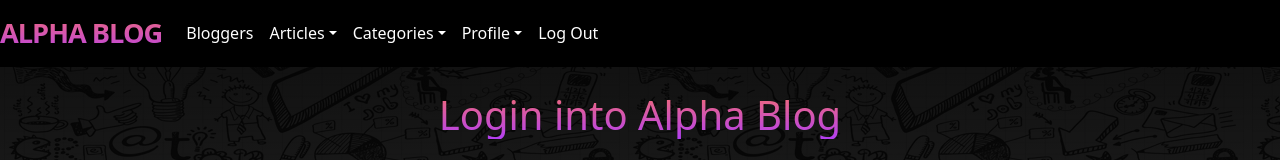
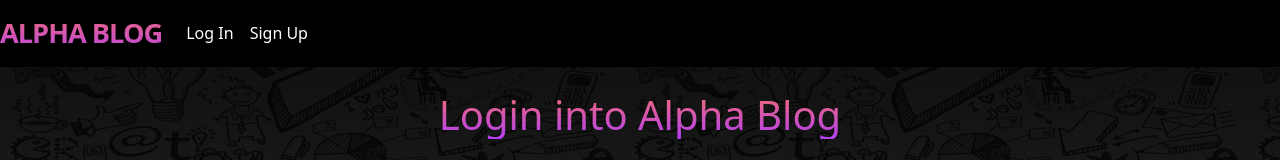
Before and after one commit to peacethedominator/alpha-blog-reactrails, a React (Vite) app in the folder react/: page /bloggers/signin in a window 1280 px wide. Shown: the top 160 px of the page. Built offline with nearby package versions, Linux system fonts and the light colour scheme.

Commit message:
useContext hook for isLoggedin?

```diff
--- /dev/null
+++ b/react/src/AuthContext.jsx
@@ -0,0 +1,15 @@
+import { createContext, useState } from 'react';
+
+const AuthContext = createContext();
+
+const AuthProvider = ({ children }) => {
+  const [isLoggedIn, setIsLoggedIn] = useState(false);
+
+  return (
+    <AuthContext.Provider value={{ isLoggedIn, setIsLoggedIn }}>
+      {children}
+    </AuthContext.Provider>
+  );
+};
+
+export { AuthContext, AuthProvider };
--- a/react/src/devise/sessions/new.jsx
+++ b/react/src/devise/sessions/new.jsx
@@ -1,8 +1,10 @@
-import { useState } from 'react';
+import { useState, useContext } from 'react';
 import Button from 'react-bootstrap/Button';
 import axios from 'axios';
+import { AuthContext } from '../../AuthContext';
 
 function SessionsNew() {
+  const { setIsLoggedIn } = useContext(AuthContext);
   const [email, setEmail] = useState('');
   const [password, setPassword] = useState('');
 
@@ -20,6 +22,7 @@ function SessionsNew() {
 
     axios.post('http://localhost:3000/login', data)
       .then((response) => {
+        setIsLoggedIn(true);
         console.log(response);
         localStorage.setItem('token', response.data.jwt);
         console.log('Hello', localStorage.getItem('token') );
--- a/react/src/layouts/Navigation.jsx
+++ b/react/src/layouts/Navigation.jsx
@@ -1,63 +1,134 @@
-import {Link} from "react-router-dom";
+import { useContext } from "react";
+import { Link } from "react-router-dom";
+import { AuthContext } from "../AuthContext";
 
-const bloggerSignedIn = true;
-function Navigation(){
+function Navigation() {
+  // const bloggerSignedIn = true;
+  const { isLoggedIn } = useContext(AuthContext);
 
-    return(
+  return (
     <>
       <nav className="navbar navbar-expand-lg navbar-light bg-dark">
-            <Link to="/" className="navbar-brand" id="logo">ALPHA BLOG</Link>
-            <button className="navbar-toggler" type="button" data-toggle="collapse" data-target="#navbarSupportedContent" aria-controls="navbarSupportedContent" aria-expanded="false" aria-label="Toggle navigation">
+        <Link to="/" className="navbar-brand" id="logo">
+          ALPHA BLOG
+        </Link>
+        <button
+          className="navbar-toggler"
+          type="button"
+          data-toggle="collapse"
+          data-target="#navbarSupportedContent"
+          aria-controls="navbarSupportedContent"
+          aria-expanded="false"
+          aria-label="Toggle navigation"
+        >
           <span className="navbar-toggler-icon"></span>
         </button>
 
         <div className="collapse navbar-collapse" id="navbarSupportedContent">
           <ul className="navbar-nav mr-auto">
-                {bloggerSignedIn &&     <li className="nav-item active">
-                    <Link to="/bloggers" className="nav-link" >Bloggers<span className="sr-only">(current)</span></Link>
-                </li>}
-                {bloggerSignedIn &&  <li className="nav-item dropdown">
-                    <Link to="#" className="nav-link dropdown-toggle"  id="navbarDropdown" role="button" data-toggle="dropdown" aria-haspopup="true" aria-expanded="false">
+            {isLoggedIn ? (
+              <>
+                <li className="nav-item active">
+                  <Link to="/bloggers" className="nav-link">
+                    Bloggers<span className="sr-only">(current)</span>
+                  </Link>
+                </li>
+                <li className="nav-item dropdown">
+                  <Link
+                    to="#"
+                    className="nav-link dropdown-toggle"
+                    id="navbarDropdown"
+                    role="button"
+                    data-toggle="dropdown"
+                    aria-haspopup="true"
+                    aria-expanded="false"
+                  >
                     Articles
                   </Link>
-                    <div className="dropdown-menu" aria-labelledby="navbarDropdown">
-                    <Link to="/articles/new" className="dropdown-item" >Create new article</Link>
-                    <Link to="/articles" className="dropdown-item" >View articles</Link>
+                  <div
+                    className="dropdown-menu"
+                    aria-labelledby="navbarDropdown"
+                  >
+                    <Link to="/articles/new" className="dropdown-item">
+                      Create new article
+                    </Link>
+                    <Link to="/articles" className="dropdown-item">
+                      View articles
+                    </Link>
                   </div>
-                </li>}
-                {bloggerSignedIn && <li className="nav-item dropdown">
-                    <Link to="#" className="nav-link dropdown-toggle"  id="navbarDropdown" role="button" data-toggle="dropdown" aria-haspopup="true" aria-expanded="false">
+                </li>
+                <li className="nav-item dropdown">
+                  <Link
+                    to="#"
+                    className="nav-link dropdown-toggle"
+                    id="navbarDropdown"
+                    role="button"
+                    data-toggle="dropdown"
+                    aria-haspopup="true"
+                    aria-expanded="false"
+                  >
                     Categories
                   </Link>
-                    <div className="dropdown-menu" aria-labelledby="navbarDropdown">
-                    <Link to="/categories" className="dropdown-item" >View categories</Link>
+                  <div
+                    className="dropdown-menu"
+                    aria-labelledby="navbarDropdown"
+                  >
+                    <Link to="/categories" className="dropdown-item">
+                      View categories
+                    </Link>
                   </div>
-                </li>}
-                {bloggerSignedIn && <li className="nav-item dropdown">
-                    <Link to="#" className="nav-link dropdown-toggle"  id="navbarDropdown" role="button" data-toggle="dropdown" aria-haspopup="true" aria-expanded="false">
+                </li>
+                <li className="nav-item dropdown">
+                  <Link
+                    to="#"
+                    className="nav-link dropdown-toggle"
+                    id="navbarDropdown"
+                    role="button"
+                    data-toggle="dropdown"
+                    aria-haspopup="true"
+                    aria-expanded="false"
+                  >
                     Profile
                   </Link>
-                    <div className="dropdown-menu" aria-labelledby="navbarDropdown">
-                    <Link to="/bloggers/show" className="dropdown-item" >View your profile</Link>
-                    <Link to="/bloggers/edit" className="dropdown-item" >Edit your profile</Link>
-                    <Link to="#" className="dropdown-item" >Delete your profile</Link>
+                  <div
+                    className="dropdown-menu"
+                    aria-labelledby="navbarDropdown"
+                  >
+                    <Link to="/bloggers/show" className="dropdown-item">
+                      View your profile
+                    </Link>
+                    <Link to="/bloggers/edit" className="dropdown-item">
+                      Edit your profile
+                    </Link>
+                    <Link to="#" className="dropdown-item">
+                      Delete your profile
+                    </Link>
                   </div>
-                </li>}
-                {bloggerSignedIn && <li className="nav-item">
-                    <Link to="#" className="nav-link" >Log Out</Link>
-                </li>}
-                {!bloggerSignedIn &&
+                </li>
                 <li className="nav-item">
-                    <Link to="/bloggers/signin" className="nav-link" >Log In</Link>
-                </li>}
-                {!bloggerSignedIn && <li className="nav-item">
-                    <Link to="/bloggers/signup" className="nav-link" >Sign Up</Link>
-                </li>}
+                  <Link to="#" className="nav-link">
+                    Log Out
+                  </Link>
+                </li>
+              </>
+            ) : (
+              <>
+                <li className="nav-item">
+                  <Link to="/bloggers/signin" className="nav-link">
+                    Log In
+                  </Link>
+                </li>
+                <li className="nav-item">
+                  <Link to="/bloggers/signup" className="nav-link">
+                    Sign Up
+                  </Link>
+                </li>
+              </>
+            )}
           </ul>
         </div>
       </nav>
     </>
-
   );
 }
 export default Navigation;
```
Also changed, not shown: react/src/App.jsx (+5 -4 lines). Lines whose indentation alone changed are shown as unchanged.
